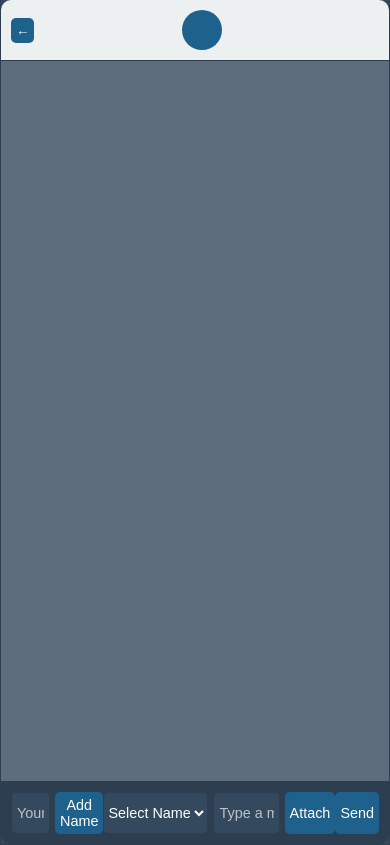
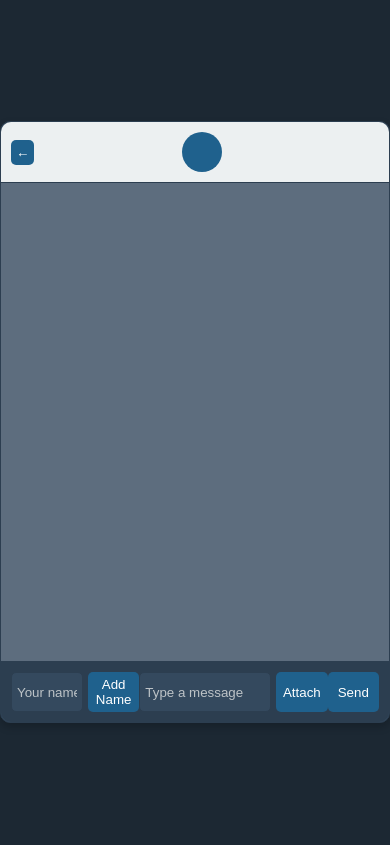
Before and after one commit to slotcode99/fakechat, a plain HTML site: page index.html in a window 390 px wide. Both pictures are taken after a click on the button "New Chat". Drawn offline with Linux system fonts and the light colour scheme.

Commit message:
Add files via upload

```diff
--- a/index.html
+++ b/index.html
@@ -204,32 +204,6 @@
         ::placeholder {
             color: #bdc3c7;
         }
-
-        /* Responsive design */
-        @media (max-width: 480px) {
-            #main-container {
-                width: 100%;
-                height: 100%;
-                border-radius: 0;
-            }
-            #chat-list-header, #chat-container-header {
-                font-size: 1em;
-            }
-            .chat-item {
-                padding: 5px;
-            }
-            .chat-item .avatar {
-                width: 30px;
-                height: 30px;
-                margin-right: 5px;
-            }
-            .message .text {
-                font-size: 0.9em;
-            }
-            #name, #message, #send, #attach, #add-name, #name-selector {
-                font-size: 0.9em;
-            }
-        }
     </style>
 </head>
 <body>
@@ -279,9 +253,21 @@
         const newChatButton = document.getElementById('new-chat');
         const backButton = document.getElementById('back-button');
 
-        let users = [];
-        let currentUser = null;
-        let chats = [];
+        const users = [];
+        const chats = [];
+        let currentUser = '';
+
+        newChatButton.addEventListener('click', () => {
+            nameInput.value = '';
+            nameSelector.style.display = 'none';
+            messageInput.value = '';
+            messagesContainer.innerHTML = '';
+            switchToChatContainer();
+        });
+
+        backButton.addEventListener('click', () => {
+            switchToChatList();
+        });
 
         sendButton.addEventListener('click', sendMessage);
         attachButton.addEventListener('click', () => fileInput.click());
@@ -291,8 +277,6 @@
             currentUser = event.target.value;
             updateHeader();
         });
-        newChatButton.addEventListener('click', startNewChat);
-        backButton.addEventListener('click', switchToChatList);
 
         function addName() {
             const name = nameInput.value.trim();
@@ -437,13 +421,6 @@
             chatContainer.classList.remove('active');
             chatList.classList.add('active');
         }
-
-        function startNewChat() {
-            nameSelector.value = '';
-            currentUser = null;
-            updateHeader();
-            switchToChatContainer();
-        }
     </script>
 </body>
 </html>
```
